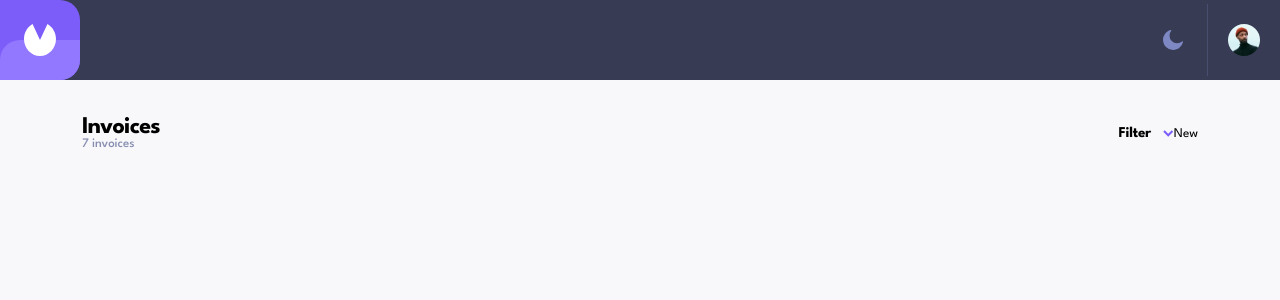
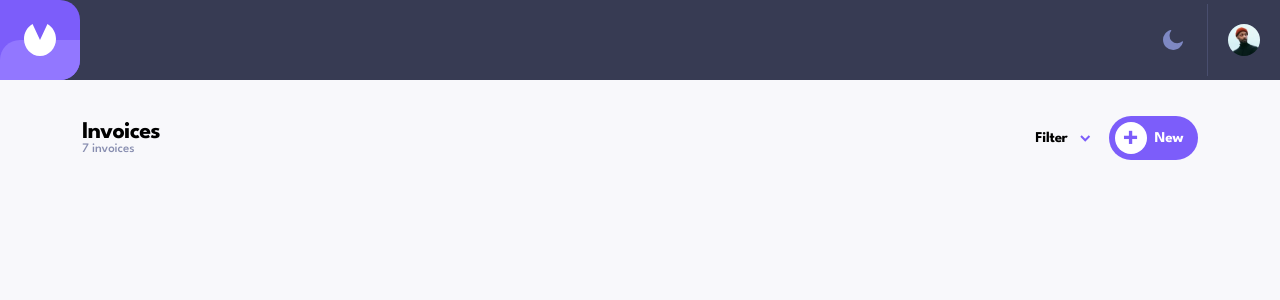
Before and after one commit to dbslapitan/invoices-front, a Next.js app: page /preview in a window 1280 px wide. Shown: the top 300 px of the page. Built offline with nearby package versions, Linux system fonts and the light colour scheme.

Commit message:
need fix y center of title

```diff
--- a/src/ui/filter/filter.module.scss
+++ b/src/ui/filter/filter.module.scss
@@ -8,19 +8,16 @@
         @include heading-sv;
         display: flex;
 
+        &::after{
+            display: block;
+            content: url("../../../public/icons/icon-arrow-down.svg");
+            margin-left: 0.75rem;
+        }
+
         &--rotate{
-
             &::after{
-                display: block;
-                content: url("../../../public/icons/icon-arrow-down.svg");
-                margin-left: 0.75rem;
                 transform: rotate(180deg) translateY(25%);
             }
         }
-
-        &::after{
-            content: url("../../../public/icons/icon-arrow-down.svg");
-            margin-left: 0.75rem;
-        }
     }
 }
--- a/src/ui/invoices-header/invoices-header.module.scss
+++ b/src/ui/invoices-header/invoices-header.module.scss
@@ -7,7 +7,8 @@
 
     &__left{
         display: flex;
-        flex-direction: column
+        flex-direction: column;
+        justify-content: center;
     }
 
     &__title{
@@ -18,4 +19,34 @@
         @include body-mv;
         color: var(--invoices-count);
     }
+
+    &__add{
+        @include heading-sv;
+        display: flex;
+        color: #FFFFFF;
+        background-color: $purple;
+        padding: 0.375rem 0.9375rem 0.375rem 0.375rem;
+        margin-left: 1.125rem;
+        border-radius: 1.5625rem;
+        align-items: center;
+    }
+
+    &__plus{
+        position: relative;
+        color: $purple;
+        min-height: 2rem;
+        min-width: 2rem;
+        background-color: #FFFFFF;
+        border-radius: 100%;
+        margin-right: 0.5rem;
+
+        &::after{
+            content: "+";
+            font-size: 2rem;
+            font-weight: 600;
+            line-height: 1;
+            position: relative;
+            top: 3px;
+        }
+    }
 }
--- a/src/ui/invoices-header/invoices-header.tsx
+++ b/src/ui/invoices-header/invoices-header.tsx
@@ -9,7 +9,8 @@ export default function InvoicesHeader(){
                 <p className={`${style["header__count"]}`}>7 invoices</p>
             </div>
             <Filter />
-            <button>
+            <button className={`${style["header__add"]}`}>
+                <span className={`${style["header__plus"]}`}></span>
                 New
             </button>
         </section>
```
